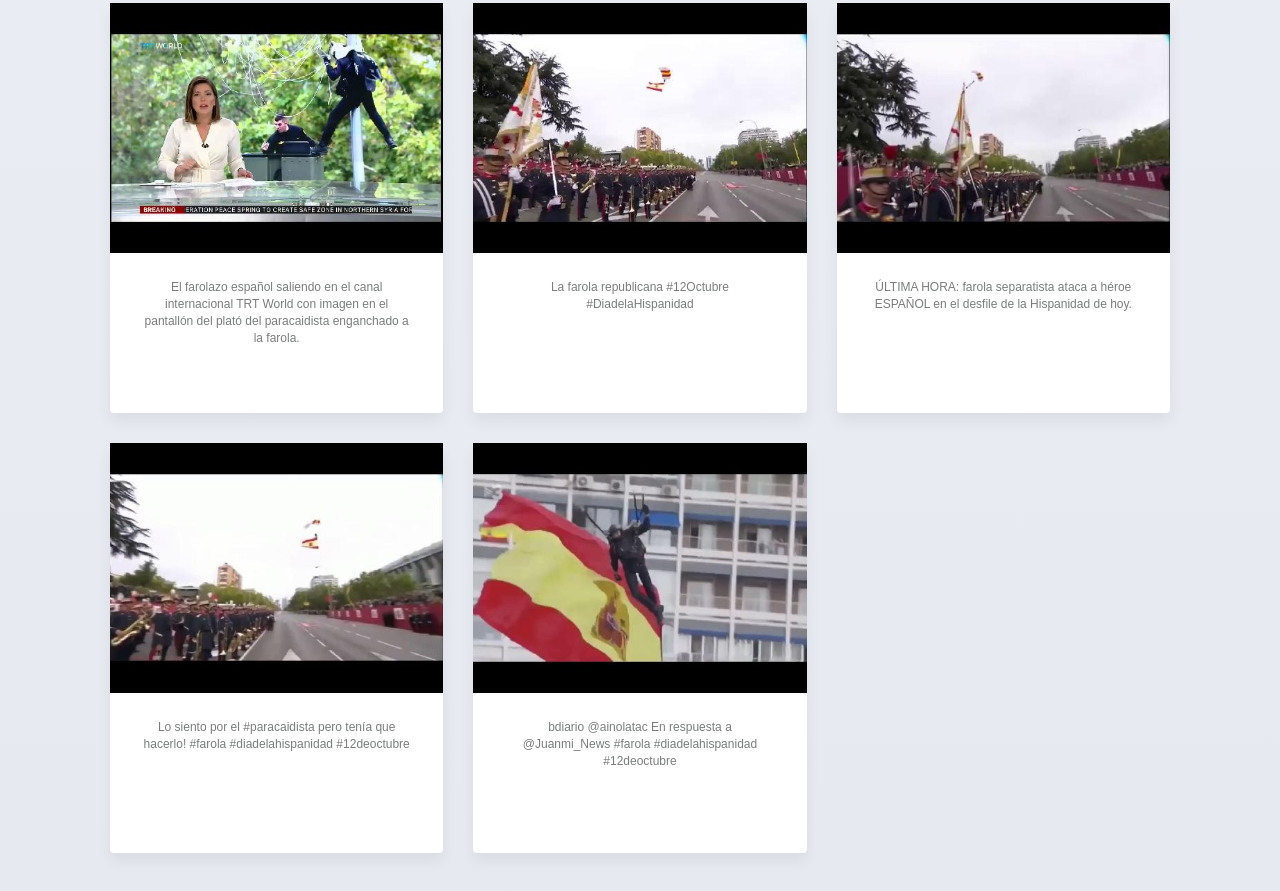
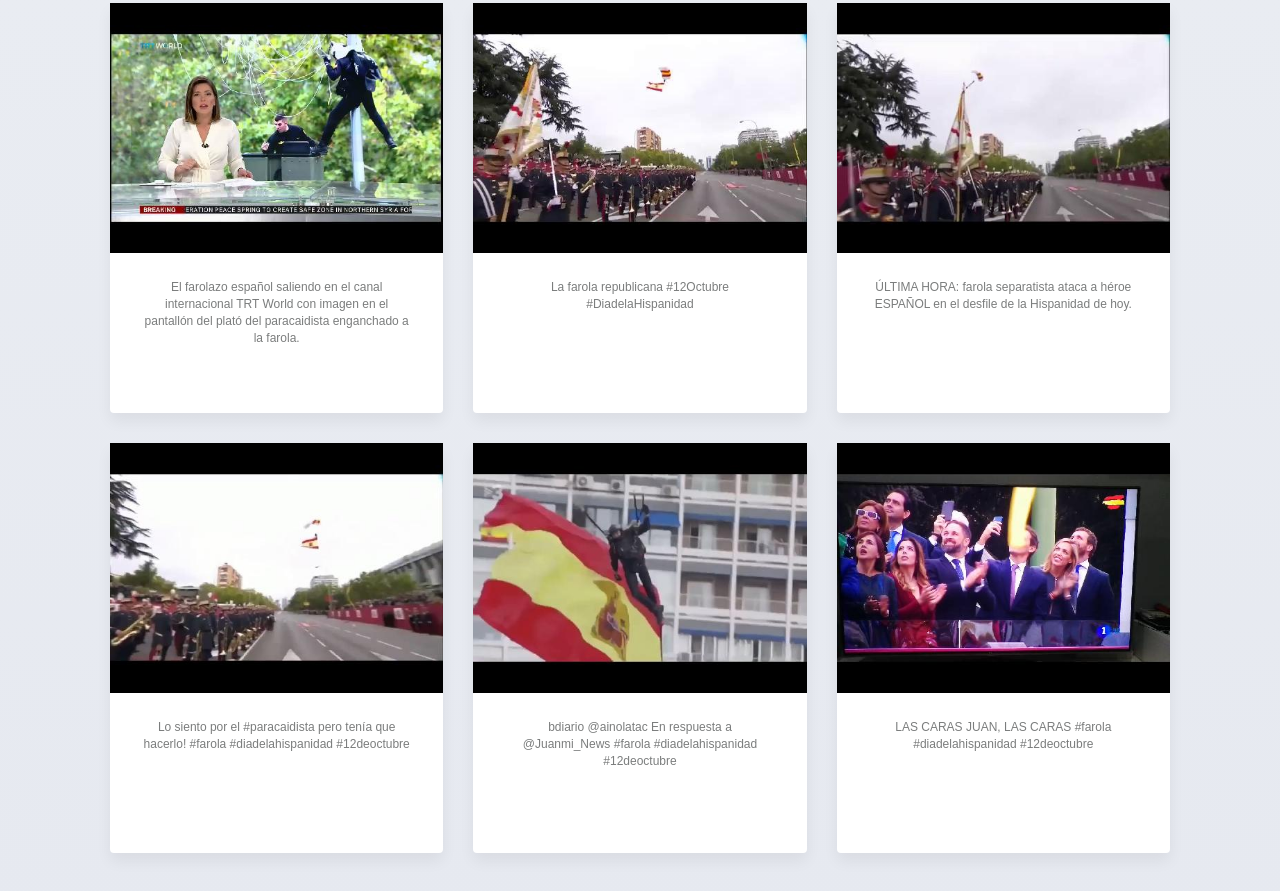
Before and after one commit to spanishlamppost/spanishlamppost.github.io, a plain HTML site: page index.html in a window 1280 px wide. Shown: the part 1548-2439 px from the top of the page. Drawn offline with nearby package versions, Linux system fonts and the light colour scheme; a web font is replaced by a local one.

Commit message:
Add files via upload

```diff
--- a/index.html
+++ b/index.html
@@ -179,6 +179,17 @@
 				</div>
 			</div>
 
+			<div class="col-sm-6 col-md-4">
+				<div class="thumbnail">
+					<a href="https://twitter.com/_fuckhappiness/status/1183106214772785152" target="_blank" rel="noopener noreferrer">
+						<img src="images/img-1183106214772785152.jpg">
+					</a>
+					<div class="caption">
+						<p>LAS CARAS JUAN, LAS CARAS #farola #diadelahispanidad #12deoctubre</p>
+					</div>
+				</div>
+			</div>
+
 		</div>
 	</div>
 
```
